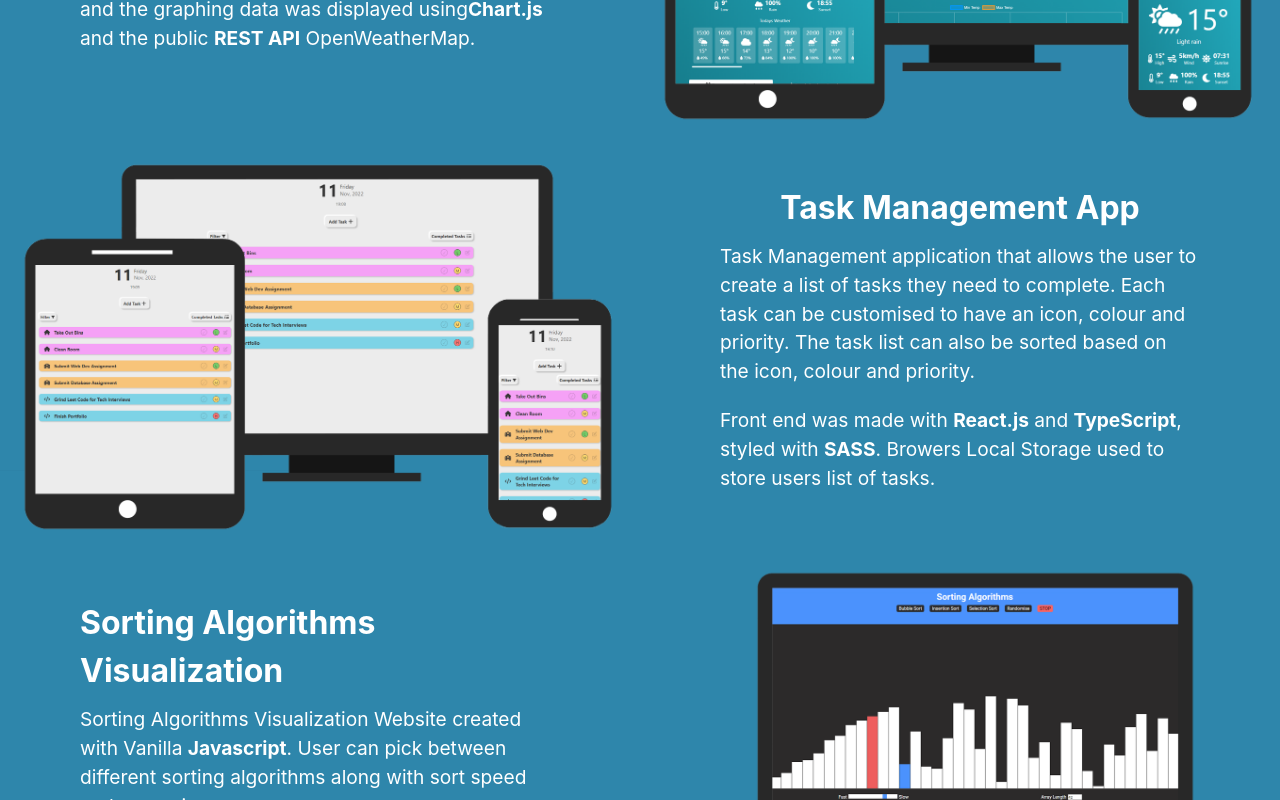
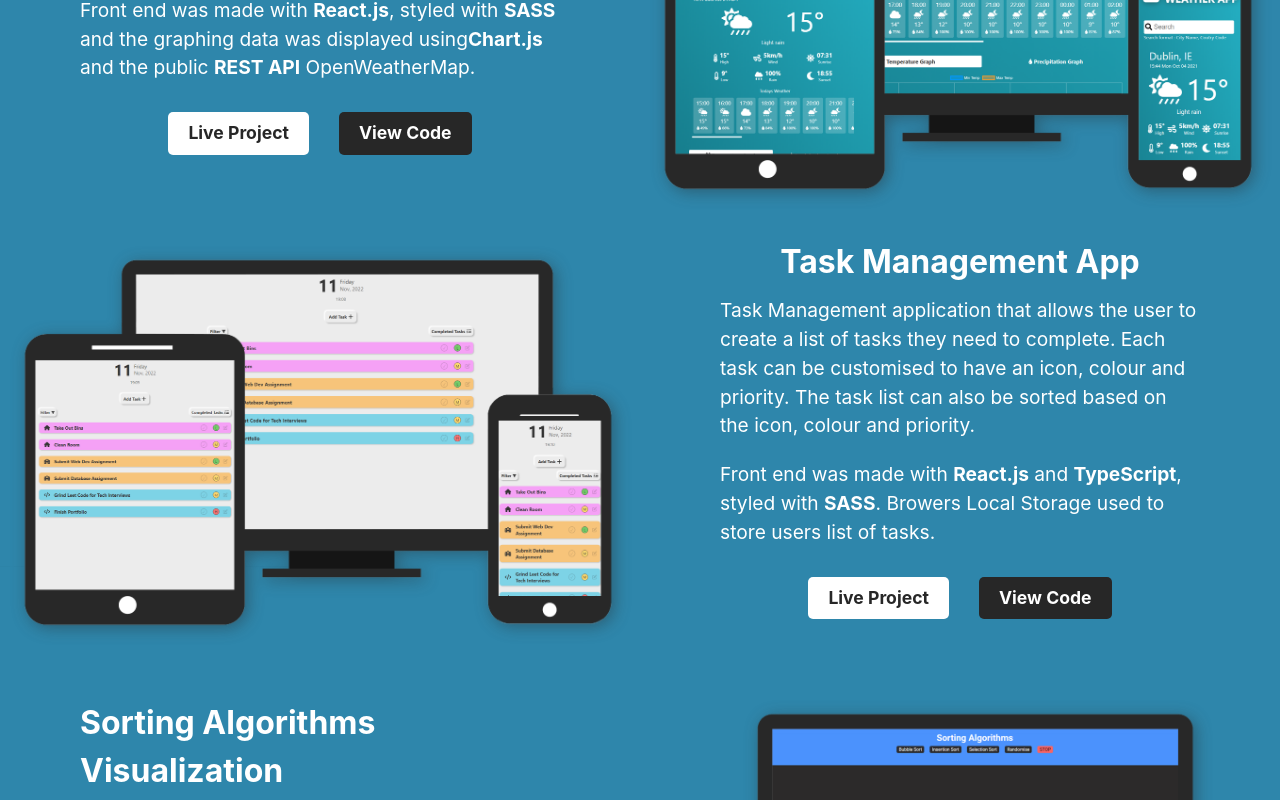
Before and after one commit to Evan-OR/portfolio-2023, a React (Vite) app: page / in a window 1280 px wide. Shown: the part 2700-3500 px from the top of the page. Built offline with nearby package versions, Linux system fonts and the light colour scheme.

Commit message:
added code and live button links to projects

```diff
--- a/src/components/ProjectDisplay.tsx
+++ b/src/components/ProjectDisplay.tsx
@@ -4,10 +4,12 @@ type ProjectDisplayProps = {
   img: string;
   title: string;
   text: React.DetailedHTMLProps<React.HTMLAttributes<HTMLDivElement>, HTMLDivElement>[];
+  codeLink: string;
+  liveLink?: string;
 };
 
 function ProjectDisplay(props: ProjectDisplayProps) {
-  const { img, text, title } = props;
+  const { img, text, title, codeLink, liveLink } = props;
   return (
     <div className={style.projectWrapper}>
       <img draggable={false} className={style.projectImage} src={img}></img>
@@ -15,6 +17,18 @@ function ProjectDisplay(props: ProjectDisplayProps) {
       <div className={style.projectInfoWrapper}>
         <div className={style.projectTitle}>{title}</div>
         {<>{...text}</>}
+        <div>
+          {liveLink ? (
+            <a target="_blank" href={liveLink} className={style.projectButton}>
+              Live Project
+            </a>
+          ) : (
+            <></>
+          )}
+          <a target="_blank" href={codeLink} className={style.codeButton}>
+            View Code
+          </a>
+        </div>
       </div>
     </div>
   );
--- a/src/components/ProjectDisplayWrapper.tsx
+++ b/src/components/ProjectDisplayWrapper.tsx
@@ -29,6 +29,7 @@ function ProjectDisplayWrapper() {
             database using <b>Microsoft Azure</b>.
           </div>,
         ]}
+        codeLink="https://github.com/Evan-OR/team-project-module"
       />
       <ProjectDisplay
         img={weatherApp}
@@ -43,6 +44,8 @@ function ProjectDisplayWrapper() {
             <b>Chart.js</b> and the public <b>REST API</b> OpenWeatherMap.
           </div>,
         ]}
+        codeLink="https://github.com/Evan-OR/weather-app"
+        liveLink="https://evan-or.github.io/weather-app/"
       />
       <ProjectDisplay
         img={taskManager}
@@ -58,6 +61,8 @@ function ProjectDisplayWrapper() {
             Storage used to store users list of tasks.
           </div>,
         ]}
+        codeLink="https://github.com/Evan-OR/todo-v2"
+        liveLink="https://evan-or.github.io/todo-v2/"
       />
       <ProjectDisplay
         img={sortingApp}
@@ -71,6 +76,8 @@ function ProjectDisplayWrapper() {
             Sorting Algorithms: <b>Bubble Sort</b>, <b>Insertion Sort</b>, <b>Selection Sort</b>.
           </div>,
         ]}
+        codeLink="https://github.com/Evan-OR/sortingAlgorithms"
+        liveLink="https://evan-or.github.io/sortingAlgorithms/"
       />
       <ProjectDisplay
         img={portfolioSite}
@@ -84,6 +91,7 @@ function ProjectDisplayWrapper() {
             I created this site using <b>React.js</b> and <b>Typescript</b>.
           </div>,
         ]}
+        codeLink="https://github.com/Evan-OR/portfolio-2023"
       />
     </div>
   );
--- a/src/css/projectDisplay.module.css
+++ b/src/css/projectDisplay.module.css
@@ -15,6 +15,7 @@
   margin-top: 200px;
   margin-bottom: 50px;
   font-size: 3rem;
+  font-weight: bold;
 }
 
 .projectWrapper {
@@ -22,6 +23,7 @@
   justify-content: center;
   align-items: center;
   width: 100%;
+  z-index: 1;
 }
 
 .projectWrapper:nth-child(even) {
@@ -31,6 +33,8 @@
 .projectImage {
   display: block;
   max-width: 50%;
+
+  filter: drop-shadow(3px 3px 8px #27272769);
 }
 
 .projectInfoWrapper {
@@ -63,3 +67,36 @@
   padding: 10px 0;
   font-size: 1.2rem;
 }
+
+.projectButton,
+.codeButton {
+  display: inline-block;
+  font-weight: bold;
+  font-size: 1.1rem;
+  margin: 20px 15px;
+  padding: 8px 20px;
+
+  border: none;
+  text-decoration: none;
+  border-radius: 5px;
+
+  transition-property: box-shadow;
+  transition-duration: 0.2s;
+
+  box-shadow: 0px 0px 0px 0px #2727273d;
+}
+
+.projectButton:hover,
+.codeButton:hover {
+  cursor: pointer;
+  box-shadow: 2px 2px 6px 2px #27272752;
+}
+
+.projectButton {
+  background-color: white;
+  color: #272727;
+}
+.codeButton {
+  background-color: #272727;
+  color: white;
+}
```
